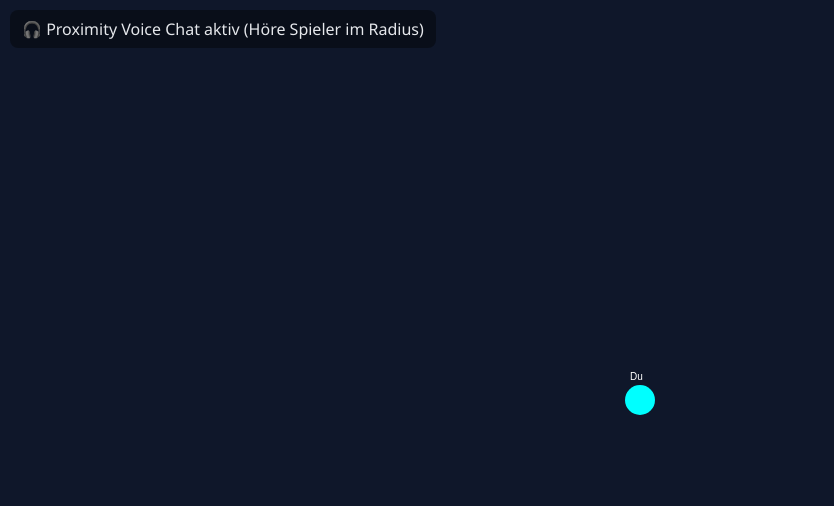
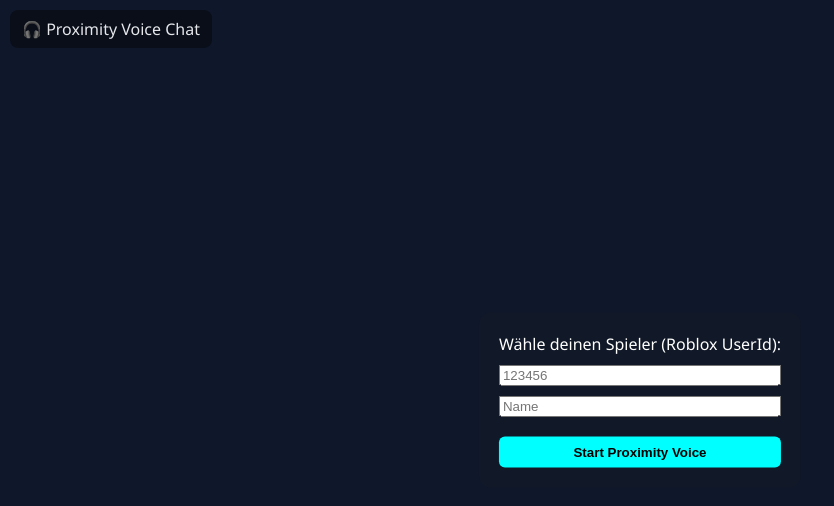
Before and after one commit to npask/voice-nico-online-rblx-11, a website: page public/index.html in a window 1280 px wide. Shown: the whole page, without its empty margins (0-834 px from the left). Drawn offline with nearby package versions, Linux system fonts and the light colour scheme; no server answers.

Commit message:
Update index.html

```diff
--- a/public/index.html
+++ b/public/index.html
@@ -22,11 +22,42 @@
     padding: 8px 12px;
     border-radius: 8px;
   }
+  #selectPlayer {
+    position: absolute;
+    top: 50%;
+    left: 50%;
+    transform: translate(-50%, -50%);
+    background: #111827;
+    padding: 20px;
+    border-radius: 12px;
+    display: flex;
+    flex-direction: column;
+    gap: 10px;
+    color: #fff;
+  }
+  #startBtn {
+    margin-top: 10px;
+    padding: 8px;
+    border: none;
+    border-radius: 6px;
+    background: #0ff;
+    color: #000;
+    cursor: pointer;
+    font-weight: bold;
+  }
 </style>
 </head>
 <body>
-<div id="info">🎧 Proximity Voice Chat aktiv (Höre Spieler im Radius)</div>
+
+<div id="info">🎧 Proximity Voice Chat</div>
 <canvas id="gameCanvas"></canvas>
+
+<div id="selectPlayer">
+  <label for="playerId">Wähle deinen Spieler (Roblox UserId):</label>
+  <input type="number" id="playerId" placeholder="123456" />
+  <input type="text" id="playerName" placeholder="Name" />
+  <button id="startBtn">Start Proximity Voice</button>
+</div>
 
 <script src="https://cdn.socket.io/4.7.2/socket.io.min.js"></script>
 <script>
@@ -42,21 +73,45 @@
 // Socket.IO
 const socket = io("https://dein-server-url");
 
-// Spieler Daten
-let players = {}; // id -> {x, z, name}
-let localPlayer = {x: 0, z: 0, id: "me"};
-const HEARING_RADIUS = 50; // Max Distanz zum Hören
+let players = {}; // id -> {x, z, name, socketId}
+let localPlayer = null;
+const HEARING_RADIUS = 50;
 
-// Dummy Bewegung (später Roblox Position verwenden)
+const selectDiv = document.getElementById("selectPlayer");
+const startBtn = document.getElementById("startBtn");
+
+startBtn.addEventListener("click", () => {
+  const idInput = document.getElementById("playerId").value;
+  const nameInput = document.getElementById("playerName").value || "Ich";
+
+  if(!idInput) return alert("Bitte Spieler ID eingeben!");
+
+  localPlayer = {
+    userId: idInput,
+    name: nameInput,
+    x: 0,
+    z: 0
+  };
+
+  // Anmeldung beim Server
+  socket.emit("register", { userId: localPlayer.userId, name: localPlayer.name, position: {x:0, z:0} });
+
+  selectDiv.style.display = "none"; // Auswahl ausblenden
+
+  startProximity();
+});
+
+function startProximity() {
+  // Dummy Bewegung (hier später Roblox Position)
   setInterval(() => {
     localPlayer.x += Math.random()*4 - 2;
     localPlayer.z += Math.random()*4 - 2;
-  socket.emit("updatePosition", {position: {x: localPlayer.x, y:0, z:localPlayer.z}});
+    socket.emit("updatePosition", { position: {x: localPlayer.x, y:0, z:localPlayer.z} });
   }, 100);
 
   // Canvas Draw Loop
   function draw() {
-  ctx.clearRect(0,0,canvas.width, canvas.height);
+    ctx.clearRect(0,0,canvas.width,canvas.height);
 
     // Eigener Spieler
     ctx.fillStyle = "#0ff";
@@ -64,17 +119,16 @@
     ctx.arc(canvas.width/2, canvas.height/2, 15, 0, Math.PI*2);
     ctx.fill();
     ctx.fillStyle = "#fff";
-  ctx.fillText("Du", canvas.width/2-10, canvas.height/2-20);
+    ctx.fillText(localPlayer.name, canvas.width/2-10, canvas.height/2-20);
 
     // Andere Spieler
     for (let id in players) {
-    if(id === localPlayer.id) continue;
+      if(id === localPlayer.userId) continue;
       const p = players[id];
       const dx = p.x - localPlayer.x;
       const dz = p.z - localPlayer.z;
       const dist = Math.sqrt(dx*dx + dz*dz);
-
-    if(dist > HEARING_RADIUS) continue; // außerhalb Radius
+      if(dist > HEARING_RADIUS) continue;
 
       const screenX = canvas.width/2 + dx*5;
       const screenY = canvas.height/2 + dz*5;
@@ -84,20 +138,22 @@
       ctx.fillStyle = "#f00";
       ctx.fill();
       ctx.fillStyle = "#fff";
-    ctx.fillText(p.name, screenX - 10, screenY - 15);
+      ctx.fillText(p.name, screenX-10, screenY-15);
     }
 
     requestAnimationFrame(draw);
   }
   draw();
+}
 
-// Incoming Voice nur im Radius abspielen
+// Incoming Voice nur innerhalb Radius
 socket.on("voice", ({audio, fromX, fromZ}) => {
+  if(!localPlayer) return;
   const dx = fromX - localPlayer.x;
   const dz = fromZ - localPlayer.z;
   const dist = Math.sqrt(dx*dx + dz*dz);
 
-  if(dist > HEARING_RADIUS) return; // nicht hören
+  if(dist > HEARING_RADIUS) return;
 
   let volume = 1 - (dist / HEARING_RADIUS);
   if(volume < 0) volume = 0;
@@ -107,10 +163,11 @@
   a.play();
 });
 
-// Positionen vom Server bekommen
+// Spieler Positionen vom Server
 socket.on("updatePlayers", (data) => {
   players = data;
 });
 </script>
+
 </body>
 </html>
```
Lines whose indentation alone changed are shown as unchanged.
